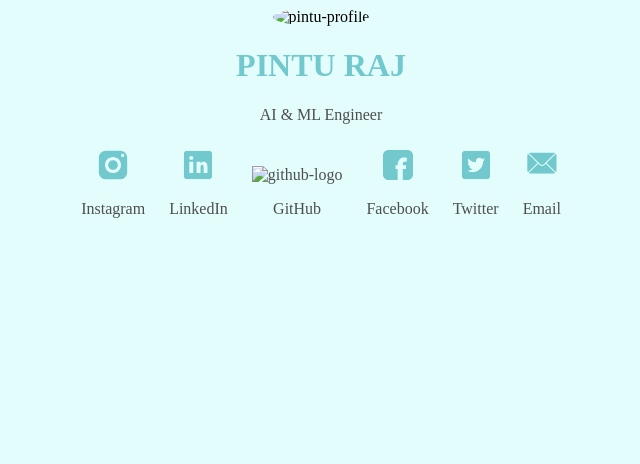
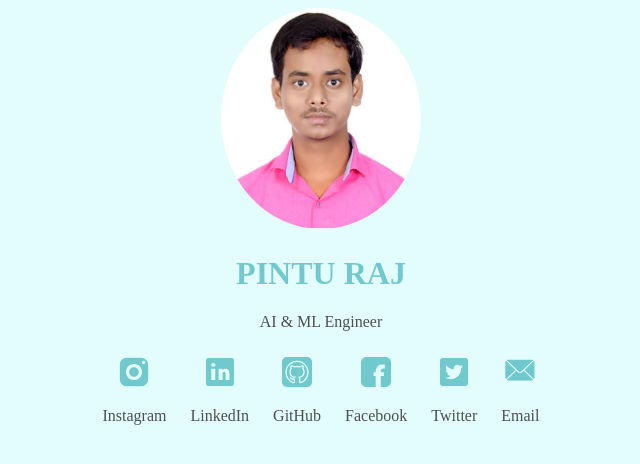
Before and after one commit to newpinturaj/My-Website, a plain HTML site: page index.html in a window 1280 px wide. Shown: the whole page, without its empty margins (319-959 px from the left). Drawn offline with Linux system fonts and the light colour scheme; the site is published under a folder, as on GitHub Pages, so addresses that start at the root find nothing.

Commit message:
profile and github logo fixed

```diff
--- a/index.html
+++ b/index.html
@@ -10,7 +10,7 @@
 </head>
 <body>
     <div >
-        <img class = "profile-pic" src = '/images/pintu-profile.jpg' alt = "pintu-profile">
+        <img class = "profile-pic" src = 'images/pintu-profile.jpg' alt = "pintu-profile">
     </div>
     <div class = "profile-section">
         <h1 class = "heading">PINTU RAJ</h1>
@@ -25,7 +25,7 @@
                 <p>LinkedIn</p>
             </a>
             <a id = "github" href = "https://www.github.com/newpinturaj/">
-                <img class = "logo" src = "/images/github-logo.svg" alt = "github-logo">
+                <img class = "logo" src = "images/github-logo.svg" alt = "github-logo">
                 <p>GitHub</p>
             </a>
             <a id = "facebook" href = "https://www.facebook.com/newpinturaj">
```
